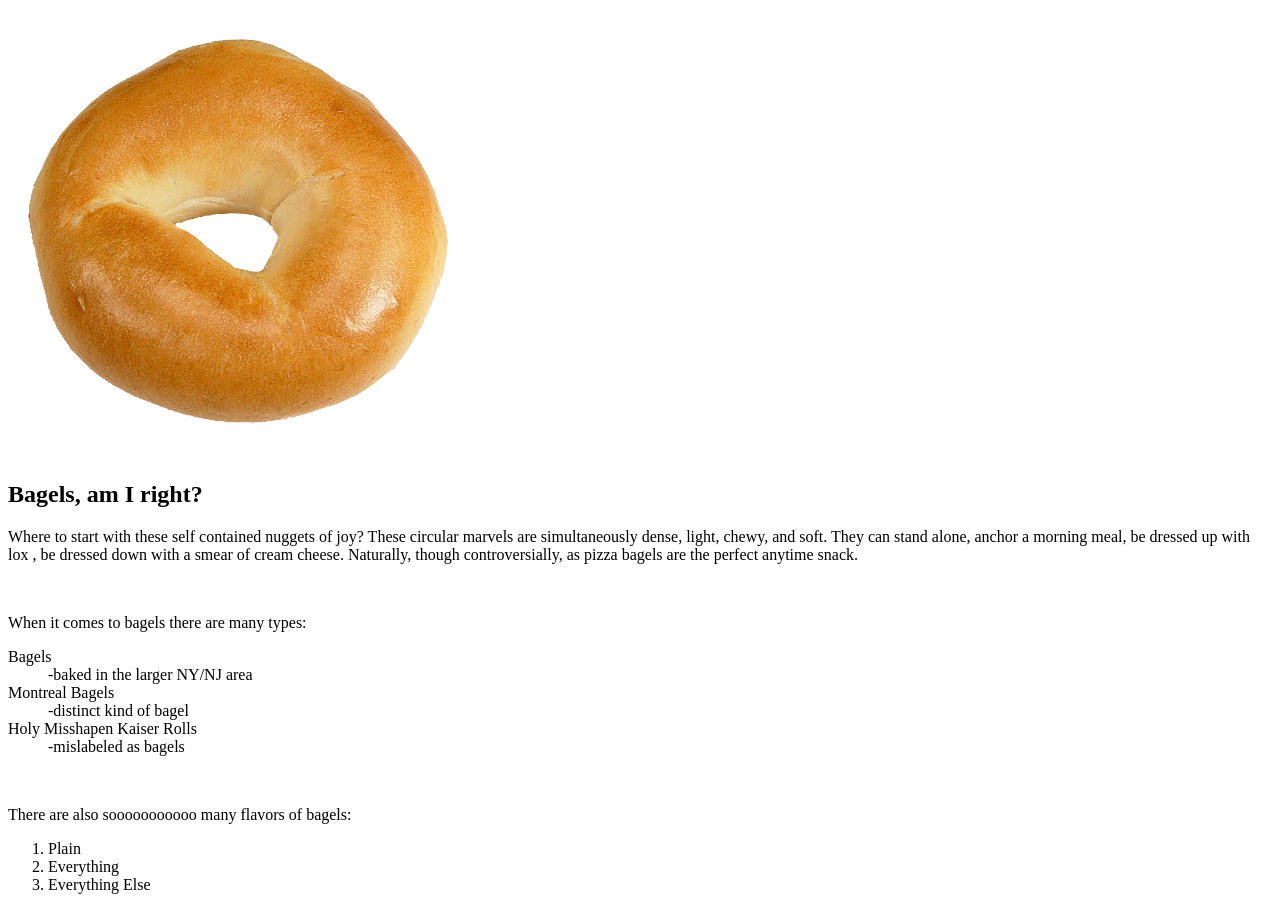
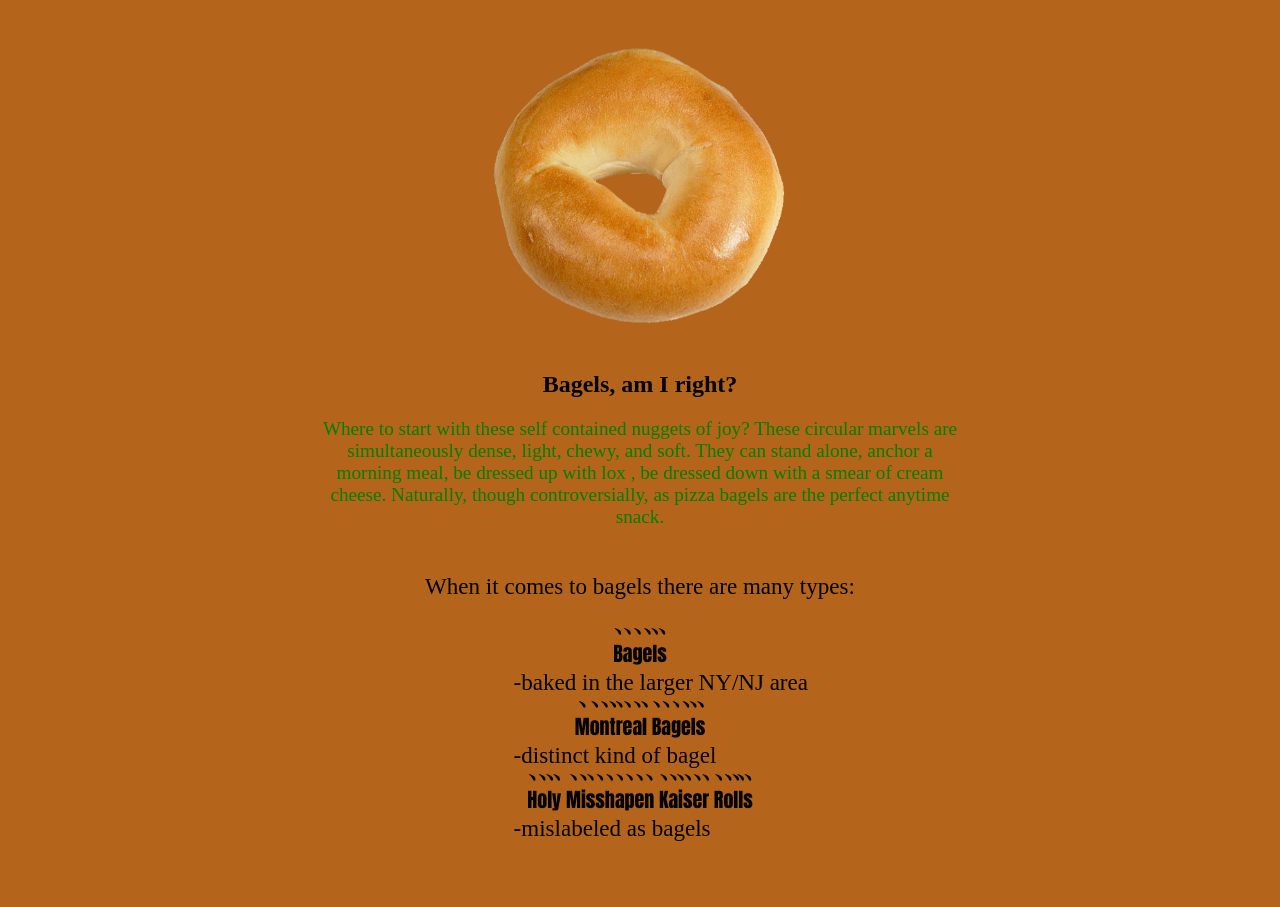
Before and after one commit to PT-Web-Dev-Jan-23/js-assignment-4-html-me-something-tudor-seserman, a website: page index.html in a window 1280 px wide. Shown: the part 89-996 px from the top of the page. Drawn offline with Linux system fonts and the light colour scheme.

Commit message:
Added some killer CSS styling

```diff
--- a/index.html
+++ b/index.html
@@ -2,43 +2,44 @@
 <html>
    <head>
       <title>BagelsBagelsBagelsBagelsBagelsBagelsBagels</title>
+      <link href="./styles.css" rel="stylesheet" type="text/css" />
    </head>
    <body id="bagels!">
-      <header><h1>Bagels!</h1></header>
+      <header id="mainHeading"><h1>Bagels!</h1></header>
       <br>
-      <img src="./images/bagel.png" alt="Image of a Toasty Bagel">
+      <img src="./images/bagel.png" alt="Image of a Toasty Bagel" id="bagel">
       <main>
          <h2>Bagels, am I right?</h2>
          <article>
-            <p>
+            <p id="testP" class="funParagraph">
                Where to start with these self contained nuggets of joy?
                These circular marvels are simultaneously dense, light, chewy, and soft.
                They can stand alone, anchor a morning meal, be dressed up with lox , be dressed down with a smear of cream cheese.
                Naturally, though controversially, as pizza bagels are the perfect anytime snack.
             </p>
             <br>
-            <article>
+            <article class="list">
                <p>
                   When it comes to bagels there are many types:
                </p>
                <dl>
-                  <dt>Bagels</dt>
-                  <dd>-baked in the larger NY/NJ area</dd>
-                  <dt>Montreal Bagels</dt>
-                  <dd>-distinct kind of bagel</dd>
-                  <dt>Holy Misshapen Kaiser Rolls</dt>
-                  <dd>-mislabeled as bagels</dd>
+                  <dt class="listBulletHeading">Bagels</dt>
+                  <dd class="listBullet">-baked in the larger NY/NJ area</dd>
+                  <dt class="listBulletHeading">Montreal Bagels</dt>
+                  <dd class="listBullet">-distinct kind of bagel</dd>
+                  <dt class="listBulletHeading">Holy Misshapen Kaiser Rolls</dt>
+                  <dd class="listBullet">-mislabeled as bagels</dd>
                </dl>
             </article>
             <br>
-            <article>
+            <article class="list">
                <p>
                   There are also sooooooooooo many flavors of bagels:
                </p>
                <ol>
-                  <li>Plain</li>
-                  <li>Everything</li>
-                  <li>Everything Else</li>
+                  <li class="listBulletHeading">Plain</li>
+                  <li class="listBulletHeading">Everything</li>
+                  <li class="listBulletHeading">Everything Else</li>
                </ol>
          </article>
 
--- a/styles.css
+++ b/styles.css
@@ -1 +1,71 @@
-/* Write your CSS here! */
+*{
+    align-content: center;
+    text-align: center;
+}
+
+body{
+    margin: 8px;
+    display: block;
+    background-color: rgb(180, 101, 27);
+}
+
+article{
+    font-size: larger;
+}
+
+#mainHeading{
+    color: red;
+    font-size: large;
+}
+
+#mainHeading:hover{
+    font-size: xx-large;
+    color: green;
+}
+
+.funParagraph{
+    width: 50vw;
+    color:green;
+    margin: auto;
+
+}
+
+.list{
+    margin: auto;
+}
+
+.listBullet{
+    align-content: left;
+    margin: auto;
+    padding-left: 40%;
+    display: flex;
+    position: relative;
+}
+
+.listBulletHeading{
+    text-emphasis-style: sesame;
+    font-size: 20px;
+    font-family: Impact, Haettenschweiler, 'Arial Narrow Bold', sans-serif;
+}
+
+#bagel{
+    display: inline-block;
+    position: relative;
+    margin: auto;
+    height: 40vh;
+    width: 40vh;
+    animation-duration: 5s;
+    animation-name: rotate;
+    animation-timing-function: linear;
+    animation-iteration-count: infinite;
+    z-index: -1;
+}
+
+@keyframes rotate {
+    0% {
+      transform: rotate(0);
+    }
+    100% {
+      transform: rotate(360deg);
+    }
+  }
```
